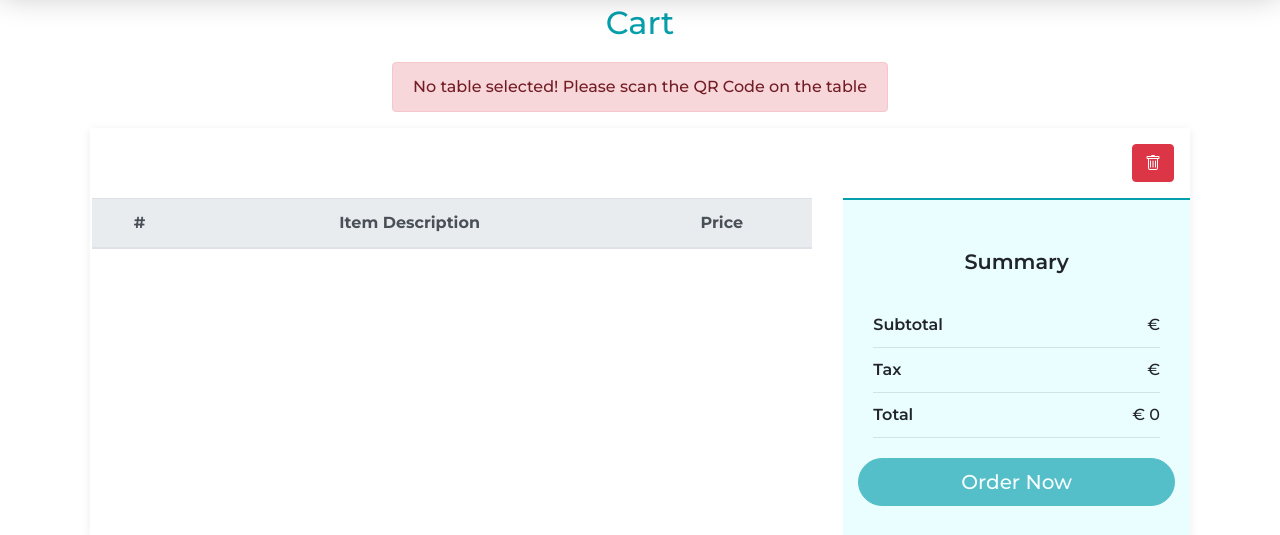
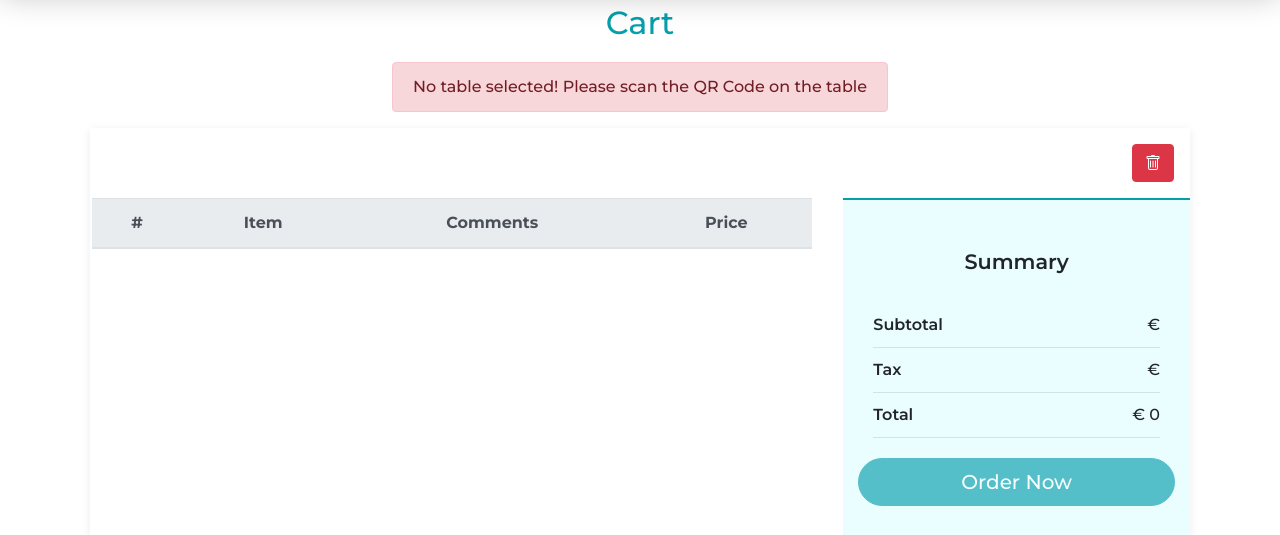
Before and after one commit to stefanosyiorkas/radisson_fos, a Django app: page /cart in a window 1280 px wide. Shown: the part 84-619 px from the top of the page. Run offline with Django 3.2, Linux system fonts and the light colour scheme; a user stored in the database is signed in; data comes from the database, SQL or seed files in the repository; both versions use the stored data as it was after the commit; data that the repository does not hold is empty; some libraries are stand-ins or nearby versions.

Commit message:
additional comments on every dish functionality

```diff
--- a/orders/models.py
+++ b/orders/models.py
@@ -122,6 +122,7 @@ class Table(models.Model):
 class UserOrder(models.Model):
     username = models.CharField(max_length=200) #who placed the order
     order = models.TextField() #this will be a string representation of the cart from localStorage
+    comments = models.TextField()
     price = models.DecimalField(max_digits=6, decimal_places=2) #how much was the order
     table_number = models.IntegerField()
     time_of_order  = models.DateTimeField(default=datetime.now, blank=True)
--- a/orders/static/orders/main.js
+++ b/orders/static/orders/main.js
@@ -153,7 +153,8 @@ function check_user_staff() {
 function add_to_cart(info) {
     //info will be the stuff displayed in the reciept
     // item description as well as teh price
-    console.log(info);
+    info['comments'] = document.getElementById(info['item_description']+'-additional-comments').value
+    document.getElementById(info['item_description']+'-additional-comments').value=''
     if (info == null) {
         display_notif("please login");
     }
@@ -243,9 +244,11 @@ function load_cart() {
             var row = table.insertRow(-1);
             var item_number = row.insertCell(0);
             var item_description = row.insertCell(1);
-            var item_price = row.insertCell(2);
+            var item_comments = row.insertCell(2);
+            var item_price = row.insertCell(3);
             item_number.innerHTML = String(i + 1);
             item_description.innerHTML = cart[i].item_description;
+            item_comments.innerHTML = cart[i].comments;
             item_price.innerHTML = "€ " + parseFloat(cart[i].price).toLocaleString('en-US', { style: 'decimal', maximumFractionDigits: 2, minimumFractionDigits: 2 });
 
             total += parseFloat(cart[i].price)
--- a/orders/static/orders/order_received.css
+++ b/orders/static/orders/order_received.css
@@ -9,7 +9,7 @@ body{
     background-color: #eeeeeea8
 }
 .totals tr td{
-    font-size: 13px
+    font-size: 16px
 }
 .footer{
     background-color: #eeeeeea8
--- a/orders/static/orders/style.css
+++ b/orders/static/orders/style.css
@@ -285,7 +285,7 @@ body {
 
 
 /* The Modal (background) */
-.modal {
+.dish-img-modal {
     display: none; /* Hidden by default */
     position: fixed; /* Stay in place */
     z-index: 1; /* Sit on top */
@@ -300,7 +300,7 @@ body {
 }
 
 /* Modal Content (Image) */
-.modal-content {
+.dish-img-modal-content {
     margin: auto;
     margin-top: 10rem;
     display: block;
@@ -321,7 +321,7 @@ body {
 }
 
 /* Add Animation - Zoom in the Modal */
-.modal-content, #caption {
+.dish-img-modal-content, #caption {
     -webkit-animation-name: zoom;
     -webkit-animation-duration: 0.2s;
     animation-name: zoom;
@@ -362,3 +362,7 @@ body {
         width: 100%;
     }
 }
+
+#orders-container{
+    max-width: 100%
+}
--- a/orders/templates/orders/cart.html
+++ b/orders/templates/orders/cart.html
@@ -79,7 +79,8 @@
                                 <thead class="thead-light">
                                   <tr>
                                     <th scope="col" class="text-center">#</th>
-                                    <th scope="col" class="text-center">Item Description</th>
+                                    <th scope="col" class="text-center">Item</th>
+                                    <th scope="col" class="text-center">Comments</th>
                                     <th scope="col" class="text-center">Price</th>
                                   </tr>
                                 </thead>
--- a/orders/templates/orders/orders.html
+++ b/orders/templates/orders/orders.html
@@ -1,6 +1,6 @@
 {% extends 'orders/header.html' %} {% load custom_tags %} {% load humanize %} {% block content %}
 
-<div class="container secondary-container">
+<div class="container secondary-container" id="orders-container">
     <div class="content my-3 px-4">
         <div class="card shadow rounded-0">
             <div class="card-body">
@@ -53,7 +53,7 @@
                                         <td>{{row.time_of_order}}</td>
                                         <td>
                                             <ul>
-                                                {% for item in row.order|format_cart %}
+                                                {% for item in row.orderlist|format_cart %}
                                                 <li>{{item|format_cart_item}}</li>
                                                 {% endfor %}
                                             </ul>
--- a/orders/views.py
+++ b/orders/views.py
@@ -136,8 +136,9 @@ def checkout(request):
         username = request.user.username
         response_data = {}
         list_of_items = [item["item_description"] for item in cart]
+        list_of_comments = [item['comments'] for item in cart]
 
-        order = UserOrder(username=username, order=list_of_items, price=float(price), table_number=table_num, delivered=False) #create the row entry
+        order = UserOrder(username=username, order=list_of_items, comments=list_of_comments, price=float(price), table_number=table_num, delivered=False) #create the row entry
         order.save() #save row entry in database
 
         response_data['result'] = 'Order Recieved!'
@@ -164,15 +165,13 @@ def checkout(request):
 def order_success(request):
     try:
         order = UserOrder.objects.filter(username=request.user.username).order_by('-time_of_order')[0]
-        print(order.time_of_order)
-        order_list = [[item,] for item in order.order.strip('][').replace("'","").split(', ') ]
-        all_dishes_prices = { dish.dish_name:float(dish.price) for dish in main_context["all_dishes"]}
+        order_list = [[item,comment] for item,comment in zip(order.order.strip('][').replace("'","").split(', '),order.comments.strip('][').replace("'","").split(', ')) ]
+        all_dishes_prices = { dish.dish_name:dish.price for dish in main_context["all_dishes"]}
         for dish in order_list:
             dish.append(all_dishes_prices[dish[0]])
-            dish.append('comment')
-    except Exception as e:
+        print(order_list)
+    except KeyError as e:
         print(e)
-        order_list = []
 
     return render(request, "orders/order_received.html", context={"order": order, "order_list":order_list})
 
@@ -181,6 +180,11 @@ def view_orders(request):
     if request.user.is_superuser or request.user.is_staff:
         #make a request for all the orders in the database
         rows = UserOrder.objects.all().order_by('-time_of_order')
+        for row in rows:
+            order_list = row.order.strip('][').replace("'","").split(', ')
+            comment_list = row.comments.strip('][').replace("'","").split(', ')
+            row_temp = [item + f" ({comment})" if comment else item for item,comment in zip(order_list,comment_list)]
+            row.orderlist = str(row_temp)
         return render(request, "orders/orders.html", context = {"rows":rows})
     else:
         rows = UserOrder.objects.all().filter(username = request.user.username).order_by('-time_of_order')
```
Also changed, not shown: orders/templates/orders/home.html (+37 -3 lines), orders/templates/orders/order_received.html (+4 -4 lines), db.sqlite3.
